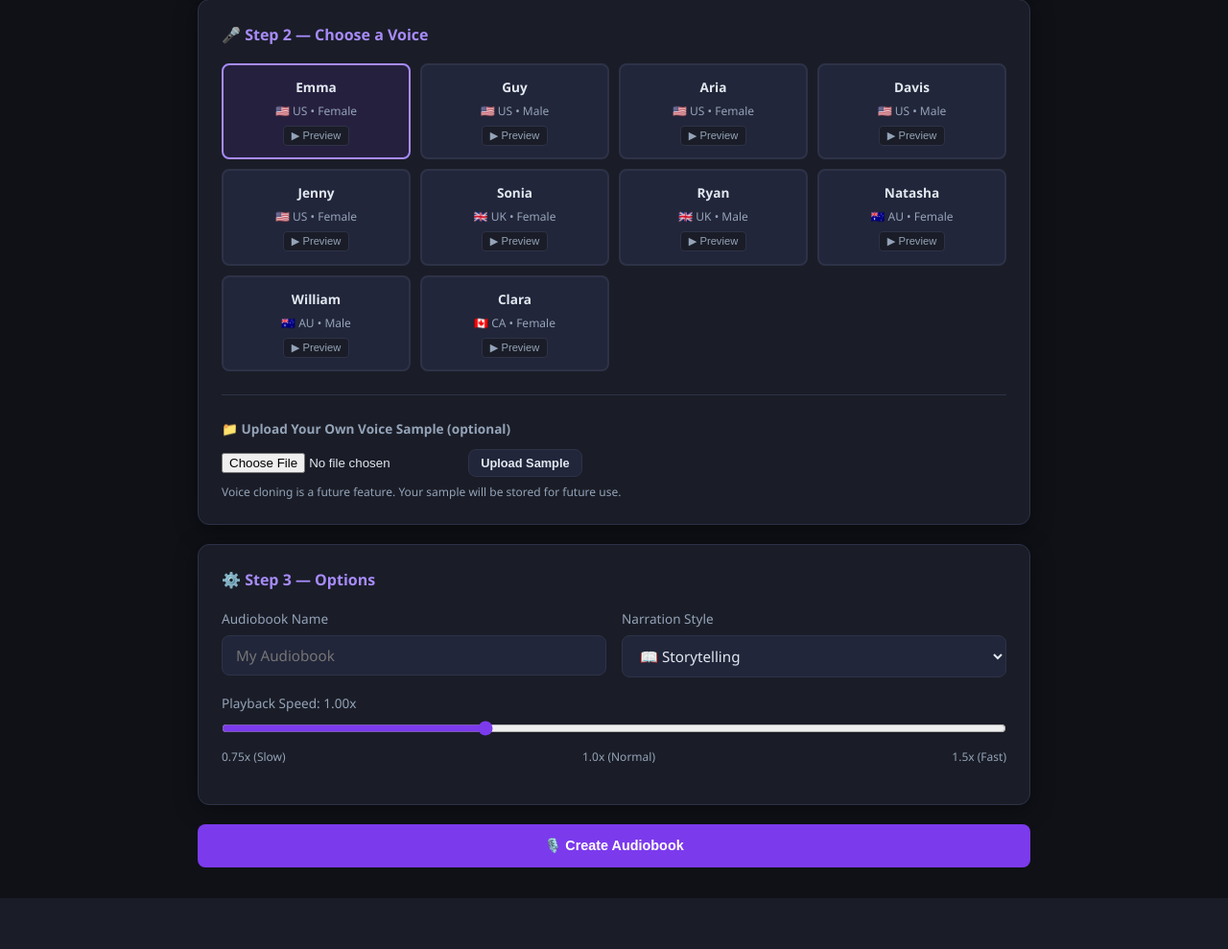
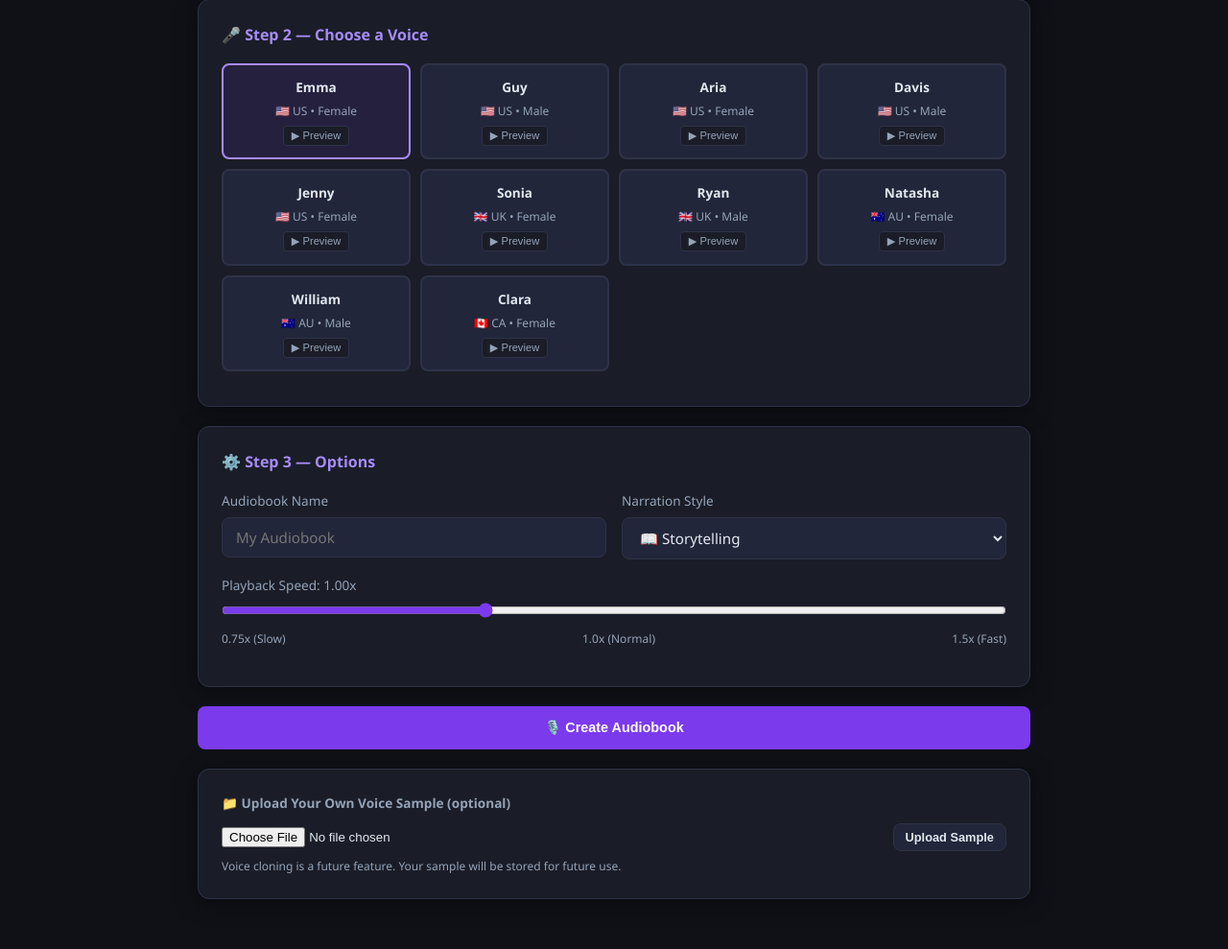
Before and after one commit to julisunkan/audio, a Flask app: page / in a window 1280 px wide. Shown: the part 578-1567 px from the top of the page at 96% size. Before the commit the page ends 1514 px from the top, so only its background shows below. Run offline with Flask 3, Linux system fonts and the light colour scheme.

Commit message:
Fix issue preventing audiobook creation by restructuring forms
Address a nested form structure in the HTML template that was causing the audiobook creation submission to fail and update JavaScript to accommodate the change.

Replit-Commit-Author: Agent
Replit-Commit-Session-Id: 8b5ab4bc-aeb6-48e3-965a-0fd2ea052b6f
Replit-Commit-Checkpoint-Type: full_checkpoint
Replit-Commit-Event-Id: b949dbb8-346a-43ea-9092-70791c9bbc72
Replit-Commit-Screenshot-Url: https://storage.googleapis.com/screenshot-production-us-central1/e87af079-e177-4092-a637-b54333df55b8/8b5ab4bc-aeb6-48e3-965a-0fd2ea052b6f/z3ZbiKf
Replit-Helium-Checkpoint-Created: true

```diff
--- a/static/js/app.js
+++ b/static/js/app.js
@@ -269,23 +269,29 @@ function escHtml(str) {
 
 // ── Voice sample upload ────────────────────────────────────────
 function initVoiceSampleUpload() {
-  const form = document.getElementById("voice-sample-form");
-  if (!form) return;
-  form.addEventListener("submit", async (e) => {
-    e.preventDefault();
-    const fd = new FormData(form);
-    const btn = form.querySelector("button");
+  const btn = document.getElementById("voice-sample-btn");
+  if (!btn) return;
+  btn.addEventListener("click", async () => {
+    const fileInput = document.getElementById("voice-sample-file");
+    if (!fileInput || !fileInput.files[0]) {
+      notify("Please select an audio file first.", "warning");
+      return;
+    }
+    const fd = new FormData();
+    fd.append("voice_sample", fileInput.files[0]);
     btn.disabled = true;
+    btn.textContent = "Uploading…";
     try {
       const res = await fetch("/api/upload-voice", { method: "POST", body: fd });
       const data = await res.json();
       if (!res.ok) throw new Error(data.error);
       notify(data.message, "success");
-      form.reset();
+      fileInput.value = "";
     } catch (err) {
       notify("Upload failed: " + err.message, "error");
     } finally {
       btn.disabled = false;
+      btn.textContent = "Upload Sample";
     }
   });
 }
--- a/templates/index.html
+++ b/templates/index.html
@@ -56,16 +56,6 @@
         {% endfor %}
       </div>
 
-      <hr class="divider"/>
-
-      <div class="card-title" style="font-size:.85rem; color: var(--muted); margin-bottom:10px;">📁 Upload Your Own Voice Sample (optional)</div>
-      <div id="voice-sample-form-wrap">
-        <form id="voice-sample-form" enctype="multipart/form-data" style="display:flex;gap:10px;align-items:center;flex-wrap:wrap;">
-          <input type="file" name="voice_sample" accept=".mp3,.wav,.ogg,.m4a" style="width:auto;flex:1;min-width:200px;"/>
-          <button type="submit" class="btn btn-secondary btn-sm">Upload Sample</button>
-        </form>
-        <p style="font-size:.75rem;color:var(--muted);margin-top:6px;">Voice cloning is a future feature. Your sample will be stored for future use.</p>
-      </div>
     </div>
 
     <!-- Step 3: Options -->
@@ -96,5 +86,15 @@
       🎙️ Create Audiobook
     </button>
   </form>
+
+  <!-- Voice sample upload lives OUTSIDE the main form to avoid nesting -->
+  <div class="card" style="margin-top:20px;">
+    <div class="card-title" style="font-size:.85rem; color: var(--muted); margin-bottom:10px;">📁 Upload Your Own Voice Sample (optional)</div>
+    <div id="voice-sample-form" style="display:flex;gap:10px;align-items:center;flex-wrap:wrap;">
+      <input type="file" id="voice-sample-file" accept=".mp3,.wav,.ogg,.m4a" style="flex:1;min-width:200px;"/>
+      <button type="button" class="btn btn-secondary btn-sm" id="voice-sample-btn">Upload Sample</button>
+    </div>
+    <p style="font-size:.75rem;color:var(--muted);margin-top:6px;">Voice cloning is a future feature. Your sample will be stored for future use.</p>
+  </div>
 </div>
 {% endblock %}
```
Also changed, not shown: database.db, 2 other files.
